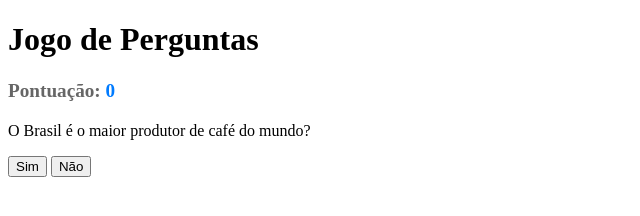
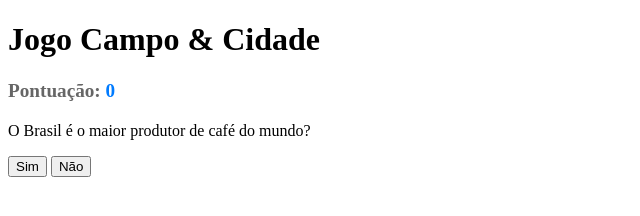
Before and after one commit to VIVI-SIMAO/agrinho, a plain HTML site: page index.html in a window 1280 px wide. Shown: the whole page, without its empty margins (0-640 px from the left). Drawn offline with Linux system fonts and the light colour scheme.

Commit message:
Update index.html

```diff
--- a/index.html
+++ b/index.html
@@ -3,12 +3,12 @@
 <head>
     <meta charset="UTF-8">
     <meta name="viewport" content="width=device-width, initial-scale=1.0">
-    <title>Jogo de Perguntas</title>
+    <title>Jogo Campo & Cidade</title>
     <link rel="stylesheet" href="style.css">
 </head>
 <body>
     <div class="container">
-        <h1>Jogo de Perguntas</h1>
+        <h1>Jogo Campo & Cidade</h1>
         <div class="score-display">
             Pontuação: <span id="current-score">0</span>
         </div>
@@ -18,7 +18,7 @@
                 <button id="yes-button">Sim</button>
                 <button id="no-button">Não</button>
             </div>
-        </div>
+            </div>
         <div id="result-container" class="result-container" style="display:none;">
             <p id="score-text"></p>
             <button id="restart-button">Reiniciar Jogo</button>
```
